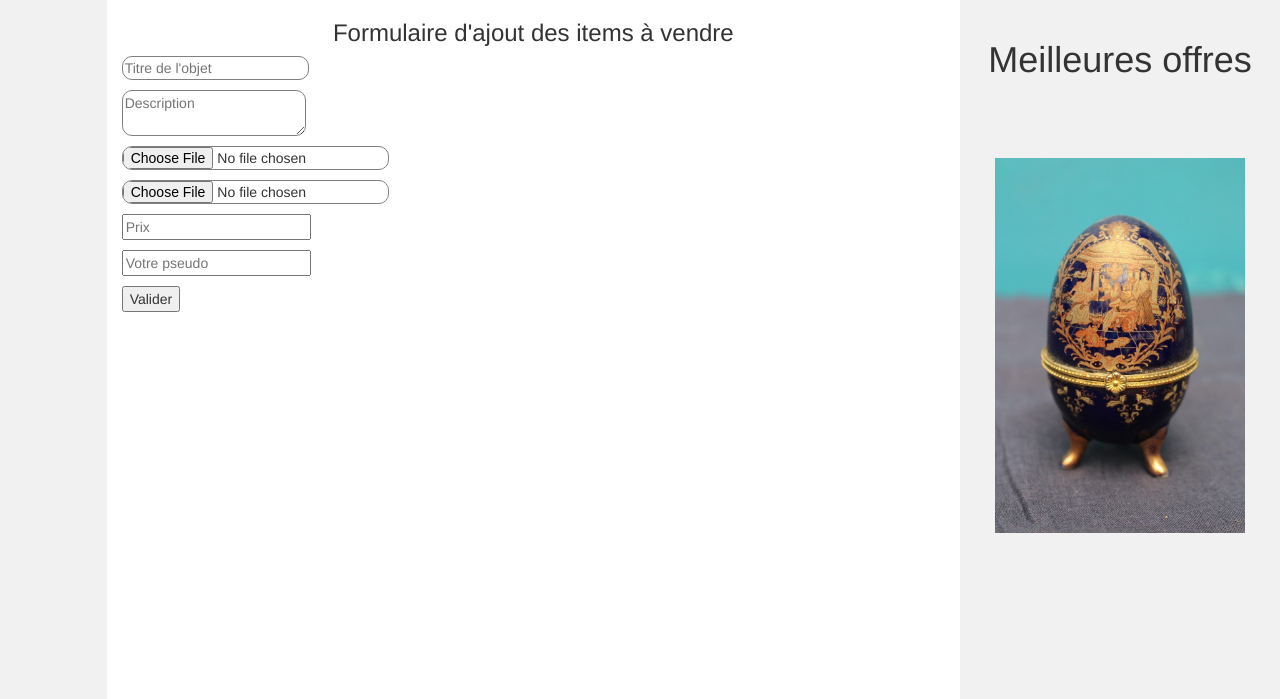
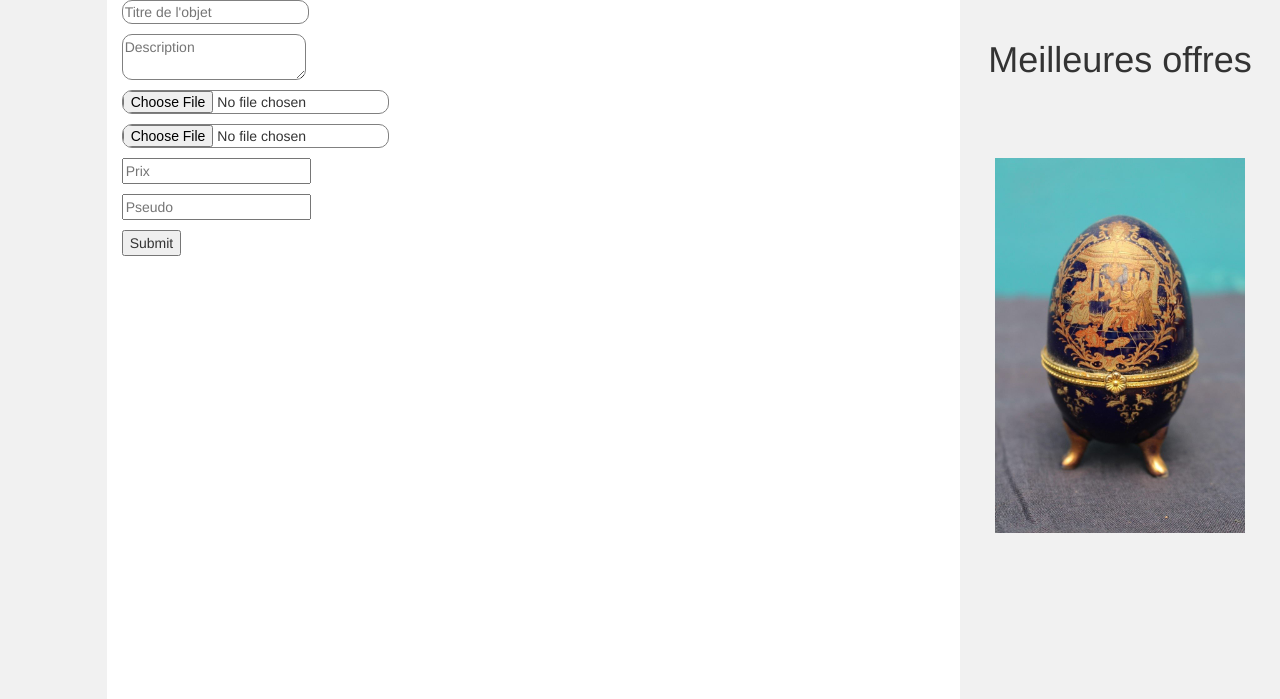
Before and after one commit to JulienECE/Piscine2020, a PHP site: page /Vendre.php in a window 1280 px wide. Shown: the part 52-751 px from the top of the page. Run offline with PHP 8.4, Linux system fonts and the light colour scheme.

Commit message:
Update Vendre.php

```diff
--- a/Vendre.php
+++ b/Vendre.php
@@ -6,18 +6,16 @@
     <div class="col-sm-1 sidenav"></div>
 
     <div class="col-sm-8">
-  <h3>Formulaire d'ajout des items à vendre</h3>
 		<form action="additem.php" method="post" class="formulaire_val">
 		   <p><input class="inputbasic" type="text" name="titre" placeholder="Titre de l'objet"/></p>
-       <p><textarea class="inputbasic" placeholder="Description"/></textarea></p>
-       <p><input class="inputbasic" type="file" value="photo"></p>
+		   <p><textarea class="inputbasic" name="description" placeholder="Description"/></textarea></p>
+		   <p><input class="inputbasic" type="file"></p>
 		   <p><input class="inputbasic" type="file"></p>
 		   <p align="left"><input type="text" name="prix" placeholder="Prix"/></p>
-       <p align="left"><input type="text" name="pseudo" placeholder="Votre pseudo"/></p>
-       <p align="left"><input type="submit" name="boutonValider" value="Valider" ></p>
+		   <p align="left"><input type="text" name="pseudo" placeholder="Pseudo"/></p>
+		   <p align="left"><input type="submit" name="valider" /></p>
 		</form>
 	</div>
 
-
 	<?php require 'ColonneDroite.php'; ?>
 	<?php require 'footer.php'; ?>
```
Lines whose indentation alone changed are shown as unchanged.
